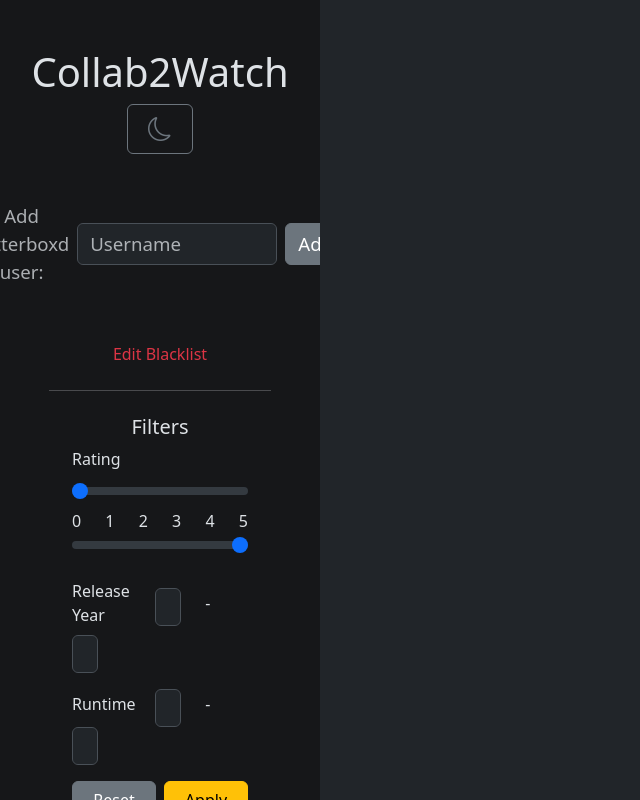
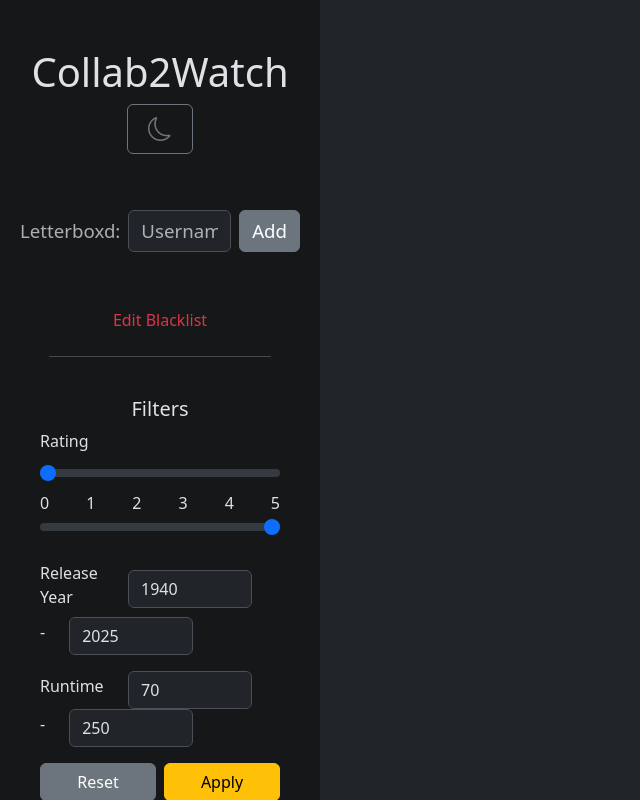
Before and after one commit to Sverlaan/letterboxd-collab2watch, a Flask app: page / in a window 1280 px wide. Shown: the whole page, without its empty margins (0-640 px from the left). Run offline with Flask 3, Linux system fonts and the light colour scheme.

Commit message:
Some restyling

```diff
--- a/static/css/styles.css
+++ b/static/css/styles.css
@@ -22,166 +57,15 @@
     position: relative; /* Needed for z-index to work */
     z-index: 1; /* Default layer */
 }
-
 .user-card:hover {
     transform: scale(1.05);
     z-index: 10; /* Bring to front */
 }
 
-
-
-
-
-
-
-
-/* .carousel-control-prev,
-.carousel-control-next {
-    opacity: 0;
-    transition: opacity 0.3s ease-in-out;
-}
-
-.carousel-control-prev,
-.carousel-control-next {
-    opacity: 0;
-    transition: opacity 0.3s ease-in-out;
-    position: absolute;
-    z-index: 11;
-    width: 50px;
-    height: 100%;
-    display: flex;
-    align-items: center;
-    justify-content: center;
-    background: none;
-    border: none;
-    padding: 0;
-}
-
-.carousel:hover .carousel-control-prev,
-.carousel:hover .carousel-control-next {
-    opacity: 1;
-}
-*/
-
-/* Image zoom effect */
-.carousel-inner img {
-    transition: transform 0.3s ease-in-out;
-}
-
-/* Keep image zoomed when hovering over the carousel or the buttons */
-.carousel:hover .carousel-inner img,
-.carousel-control-prev:hover ~ .carousel-inner img,
-.carousel-control-next:hover ~ .carousel-inner img {
-    transform: scale(1.1);
-}
-
-
-
-
-
-
-
-/* Custom color for scores */
+/* Color for scores on movie modals */
 .text-score {
-  color: goldenrod !important;
-}
-[data-bs-theme="dark"] .text-score {
   color: gold !important;
 }
-
-/* Change scrollbar color with light/dark theme */
-:root {
-    --scrollbar-bg: #f0f0f0; /* Light mode scrollbar background */
-    --scrollbar-thumb: #b0b0b0; /* Light mode scrollbar thumb */
-}
-[data-bs-theme="dark"] {
-    --scrollbar-bg: #2c2c2c; /* Dark mode scrollbar background */
-    --scrollbar-thumb: #888; /* Dark mode scrollbar thumb */
-}
-
-
-/* Apply the scrollbar styles */
-::-webkit-scrollbar {
-    width: 8px;
-    height: 8px;
-}
-::-webkit-scrollbar-track {
-    background: var(--scrollbar-bg);
-}
-::-webkit-scrollbar-thumb {
-    background: var(--scrollbar-thumb);
-    border-radius: 10px;
-}
-
-#RewatchContainer {
-  scrollbar-width: none; /* Firefox */
-  -ms-overflow-style: none;  /* Internet Explorer 10+ */
-}
-
-#RewatchContainer::-webkit-scrollbar {
-  display: none; /* Safari and Chrome */
-}
-
-#userScoresRow {
-  scrollbar-width: none; /* Firefox */
-  -ms-overflow-style: none;  /* Internet Explorer 10+ */
-}
-
-#userScoresRow::-webkit-scrollbar {
-  display: none; /* Safari and Chrome */
-}
-
-#userScoresRow2 {
-  scrollbar-width: none; /* Firefox */
-  -ms-overflow-style: none;  /* Internet Explorer 10+ */
-}
-
-#userScoresRow2::-webkit-scrollbar {
-  display: none; /* Safari and Chrome */
-}
-
-/* Hide horizontal scrollbar cross-browser */
-.no-scrollbar {
-    scrollbar-width: none;         /* Firefox */
-    -ms-overflow-style: none;     /* IE and Edge */
-}
-.no-scrollbar::-webkit-scrollbar {
-    display: none;                /* Chrome, Safari */
-}
-
-
-
-
-.banner-fade {
-  position: relative;
-  z-index: 0;
-}
-
-.banner-fade::before {
-  content: "";
-  position: absolute;
-  inset: 0;
-  z-index: 1;
-  pointer-events: none;
-  background-image:
-    linear-gradient(to bottom, var(--bs-body-bg), rgba(0,0,0,0) 10%),
-    linear-gradient(to top, var(--bs-body-bg), rgba(0,0,0,0) 10%),
-    linear-gradient(to right, var(--bs-body-bg), rgba(0,0,0,0) 0%),
-    linear-gradient(to left, var(--bs-body-bg), rgba(0,0,0,0) 0%);
-}
-
-
-
-
-
-
-
-/* Firefox scrollbar support */
-html {
-    scrollbar-color: var(--scrollbar-thumb) var(--scrollbar-bg);
-}
-
-
 
 /* Add a hover effect to images */
 .hover-zoom img {
--- a/static/js/script.js
+++ b/static/js/script.js
@@ -3,9 +3,9 @@ document.getElementById('resetFilters').addEventListener('click', async function
 
     document.getElementById('minRating').value = 0;
     document.getElementById('maxRating').value = 5;
-    document.getElementById('minRuntime').value = 0;
-    document.getElementById('maxRuntime').value = 9999;
-    document.getElementById('minYear').value = 1870;
+    document.getElementById('minRuntime').value = 70;
+    document.getElementById('maxRuntime').value = 250;
+    document.getElementById('minYear').value = 1940;
     document.getElementById('maxYear').value = 2025;
 
     await Recommend();
@@ -300,7 +300,7 @@ async function CreateModal(movie) {
 
     // Build user scores section
     let userScoresHtml = `
-        <div class="row g-3 mt-1 justify-content-start flex-nowrap overflow-auto" style="white-space: nowrap;" id="userScoresRow2">
+        <div class="row g-3 mt-1 justify-content-start flex-nowrap overflow-auto no-scrollbar" style="white-space: nowrap;" id="userScoresRow">
             <div class="col-md-3 d-flex flex-column align-items-center" style="min-width: 150px;">
                 <h5 class="text-center mb-2 text-muted">${movie.rating}</h5>
                 <img src="${letterboxd_logo}" class="rounded-circle" style="width: 60px; height: 60px;">
--- a/templates/index.html
+++ b/templates/index.html
@@ -18,7 +18,7 @@
 
                 <h1 class="text-center mt-5">Collab2Watch</h1>
 
-                <div class="d-flex flex-column align-items-center text-center gap-4">
+                <div class="d-flex flex-column align-items-center text-center">
 
                     <!-- Bottom: Buttons -->
                     <div class="d-flex justify-content-center align-items-center gap-2" style="width: 380pt;">
@@ -33,16 +33,16 @@
 
                 </div>
 
-                <div class="d-flex flex-column align-items-center text-center gap-4 mt-5">
+                <div class="d-flex flex-column align-items-center text-center mt-5">
 
                     <!-- Top: Username Form -->
-                    <form class="d-flex justify-content-center align-items-center gap-2 mb-2" id="usernameForm">
-                        <p id="enterUsernameHeader" style="font-size: 14pt" class="mb-0 text-muted">Add Letterboxd user: </p>
+                    <form class="d-flex justify-content-center align-items-center gap-2 p-2" id="usernameForm">
+                        <p id="enterUsernameHeader" style="font-size: 14pt" class="mb-0 text-muted">Letterboxd: </p>
                         <input type="text" class="form-control"
                         id="inputUsername"
                         placeholder="Username"
                         autocomplete="off"
-                        style="width: 200px; font-size: 14pt;">
+                        style="font-size: 14pt;">
                         <button type="submit"
                         class="btn btn-secondary"
                         style="font-size: 14pt"
@@ -70,9 +70,12 @@
 
                 <div class="container">
 
-                    <h5 class="text-center">Filters</h5>
 
-                    <div class="container px-5 pb-3">
+
+                    <div class="container p-3">
+
+                        <h5 class="text-center">Filters</h5>
+
                         <form id="filtersForm">
 
                             <div class="mb-3">
@@ -82,7 +85,7 @@
                                     <div id="rangeTrack" class="range-track"></div>
 
                                     <!-- Lower Bound Slider -->
-                                    <input type="range" class="form-range range-input" min="0" max="5" step="0.5" id="minRating" value="0"">
+                                    <input type="range" class="form-range range-input" min="0" max="5" step="0.25" id="minRating" value="0"">
 
                                     <!-- Labels for Each Step -->
                                     <div class="d-flex justify-content-between">
@@ -95,37 +98,37 @@
                                     </div>
 
                                     <!-- Upper Bound Slider -->
-                                    <input type="range" class="form-range range-input" min="0" max="5" step="0.5" id="maxRating" value="5"">
+                                    <input type="range" class="form-range range-input" min="0" max="5" step="0.25" id="maxRating" value="5"">
                                 </div>
                             </div>
 
                             <div class="mb-3 row justify-content-left align-items-center">
-                                <div class="col-md-5">
+                                <div class="col-md-4">
                                     <label class="form-label">Release Year</label>
                                 </div>
-                                <div class="col-md-3">
-                                    <input type="number" class="form-control" id="minYear" min="1870" max="2030" value="1870">
+                                <div class="col-auto">
+                                    <input type="number" class="form-control" id="minYear" min="1870" max="2030" value="1940">
                                 </div>
-                                <div class="col-md-1">
+                                <div class="col-auto">
                                     <label class="form-label">-</label>
                                 </div>
-                                <div class="col-md-3">
+                                <div class="col-auto">
                                     <input type="number" class="form-control" id="maxYear" min="1870" max="2030" value="2025">
                                 </div>
                             </div>
 
                             <div class="mb-3 row justify-content-left align-items-center">
-                                <div class="col-md-5">
+                                <div class="col-md-4">
                                     <label class="form-label">Runtime</label>
                                 </div>
-                                <div class="col-md-3">
-                                    <input type="number" class="form-control"  id="minRuntime" min="0" max="9999" value="0">
+                                <div class="col-auto">
+                                    <input type="number" class="form-control"  id="minRuntime" min="0" max="9999" value="70">
                                 </div>
-                                <div class="col-md-1">
+                                <div class="col-auto">
                                     <label class="form-label">-</label>
                                 </div>
-                                <div class="col-md-3">
-                                    <input type="number" class="form-control"  id="maxRuntime" min="0" max="9999" value="9999">
+                                <div class="col-auto">
+                                    <input type="number" class="form-control"  id="maxRuntime" min="0" max="9999" value="250">
                                 </div>
                             </div>
                         </form>
@@ -145,7 +148,7 @@
 
                     <h5 class="text-center">Credits</h5>
 
-                    <div class="text-center text-muted">
+                    <div class="text-left text-muted">
                         <p>© 2025 Stianne. Check out the source code on <a href="https://github.com/Sverlaan/collab2watch.git" target="_blank">GitHub</a>.</p>
                         <p>This product uses the TMDB API but is not endorsed or certified by TMDB. This is also not an official Letterboxd product.</p>
 
```
Also changed, not shown: other parts of static/css/styles.css (+39 -71 lines).
